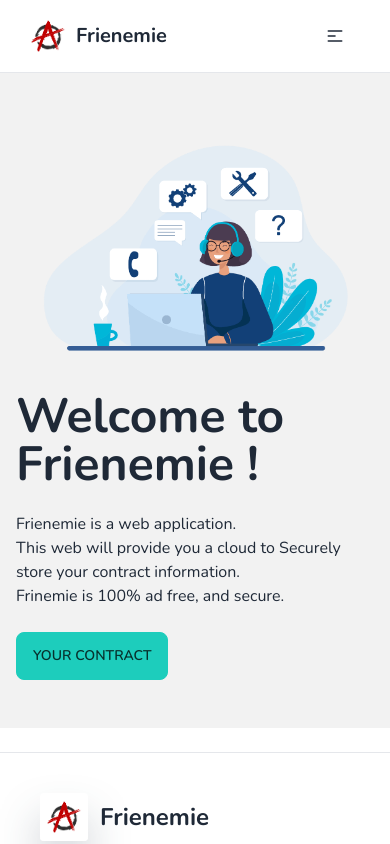
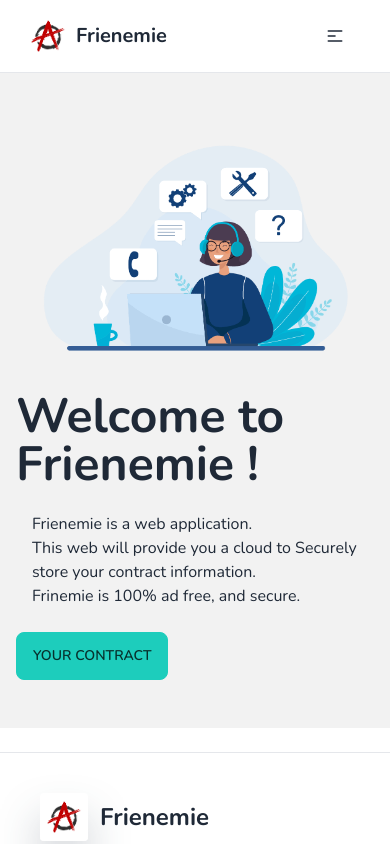
Before and after one commit to sakibtalukqder/Linter-Test, a React (Vite) app in the folder Clint/: page / in a window 390 px wide. Shown: the top 844 px of the page. Built offline with nearby package versions, Linux system fonts and the light colour scheme.

Commit message:
Update Home.jsx Text Padding

```diff
--- a/Clint/src/Components/Pages/Home.jsx
+++ b/Clint/src/Components/Pages/Home.jsx
@@ -16,7 +16,7 @@ const Home = () => {
              </figure>
               <div className="w-full">
                 <h1 className="text-5xl font-bold">Welcome to Frienemie <>!</></h1>
-                <p className="py-6">
+                <p className="py-6 px-4 md:px-0">
                   Frienemie is a web application. <br /> This web will provide you a cloud to Securely store your contract information. <br />Frinemie is 100% ad free, and secure.
                 </p>
                 <Link to="/dash" className="btn btn-accent">Your Contract</Link>
```
